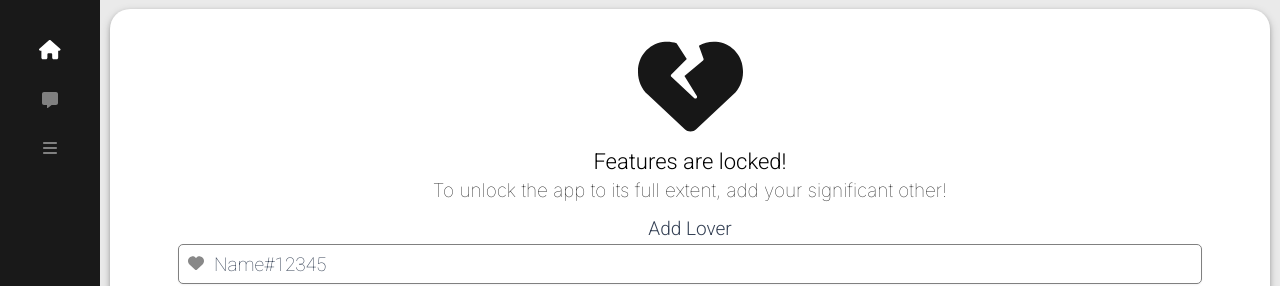
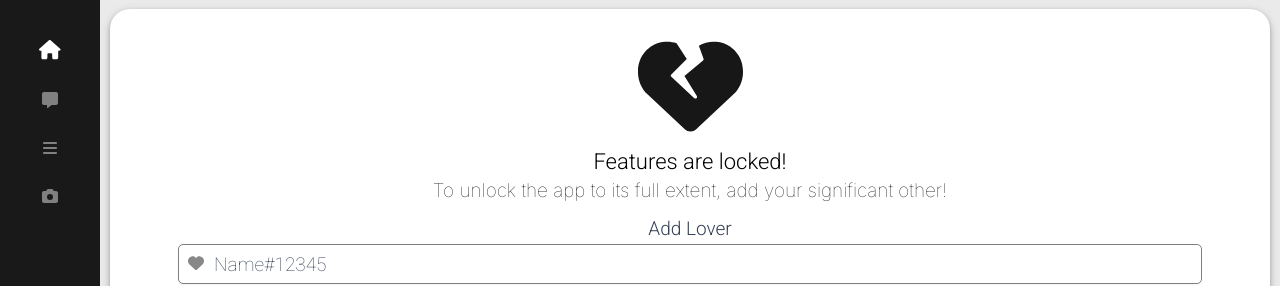
Before and after one commit to AlinMican1/LDR, a Next.js app: page / in a window 1280 px wide. Shown: the top 286 px of the page. Built offline with nearby package versions, Linux system fonts and the light colour scheme; no server answers.

Commit message:
working on QR code scanner.

```diff
--- a/components/molecules/navBar.css
+++ b/components/molecules/navBar.css
@@ -25,5 +25,6 @@
     gap: 30px;
     justify-content: start;
     padding-top: 40px;
+    margin-right: 110px;
   }
 }
--- a/components/molecules/navBar.tsx
+++ b/components/molecules/navBar.tsx
@@ -3,6 +3,7 @@ import "./navBar.css";
 import { NavBarButton } from "../atoms/customButton";
 import { faHome } from "@fortawesome/free-solid-svg-icons";
 import { faBars } from "@fortawesome/free-solid-svg-icons";
+import { faCamera } from "@fortawesome/free-solid-svg-icons";
 import { faMessage } from "@fortawesome/free-solid-svg-icons";
 import { useEffect, useState } from "react";
 import { usePathname } from "next/navigation";
@@ -18,6 +19,8 @@ const NavBar = () => {
       setActiveButton("settings");
     } else if (path === "/chat") {
       setActiveButton("chat");
+    } else if (path === "/upload") {
+      setActiveButton("upload");
     }
   }, [path]); // This useEffect runs every time the path changes
 
@@ -52,6 +55,12 @@ const NavBar = () => {
           isActive={activeButton === "settings"} // Check if this button is active
           onClick={() => setActiveButton("settings")}
         ></NavBarButton>
+        <NavBarButton
+          link="/upload"
+          icon={faCamera}
+          isActive={activeButton === "upload"} // Check if this button is active
+          onClick={() => setActiveButton("upload")}
+        ></NavBarButton>
       </div>
     </div>
   );
--- /dev/null
+++ b/src/app/upload/[id]/page.tsx
@@ -0,0 +1,5 @@
+import React from "react";
+
+export default function UploadID() {
+  return <div>SOME PAGE ON YES asdasd</div>;
+}
```
Also changed, not shown: src/app/upload/page.tsx (added, +14 -0 lines).
